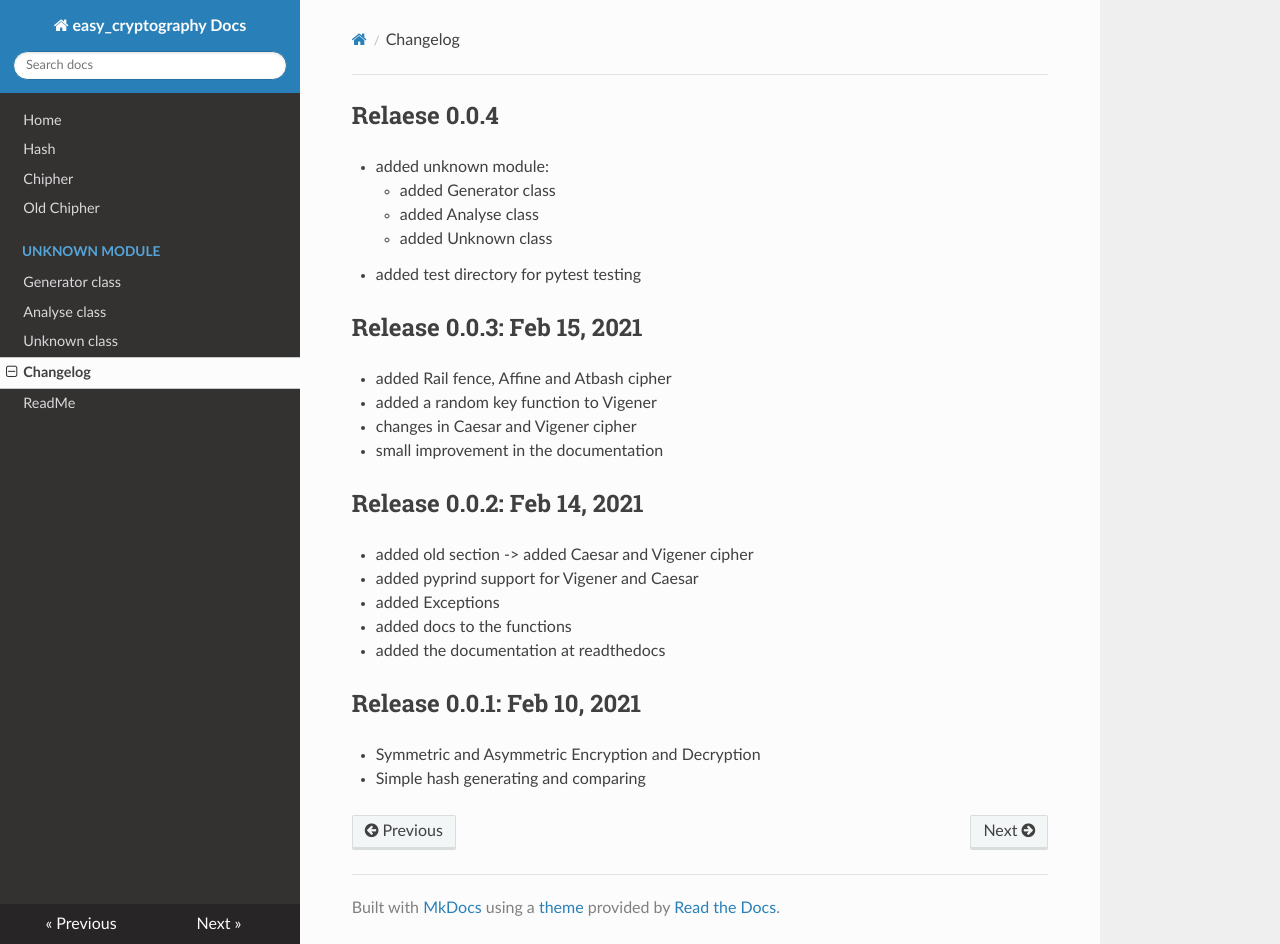
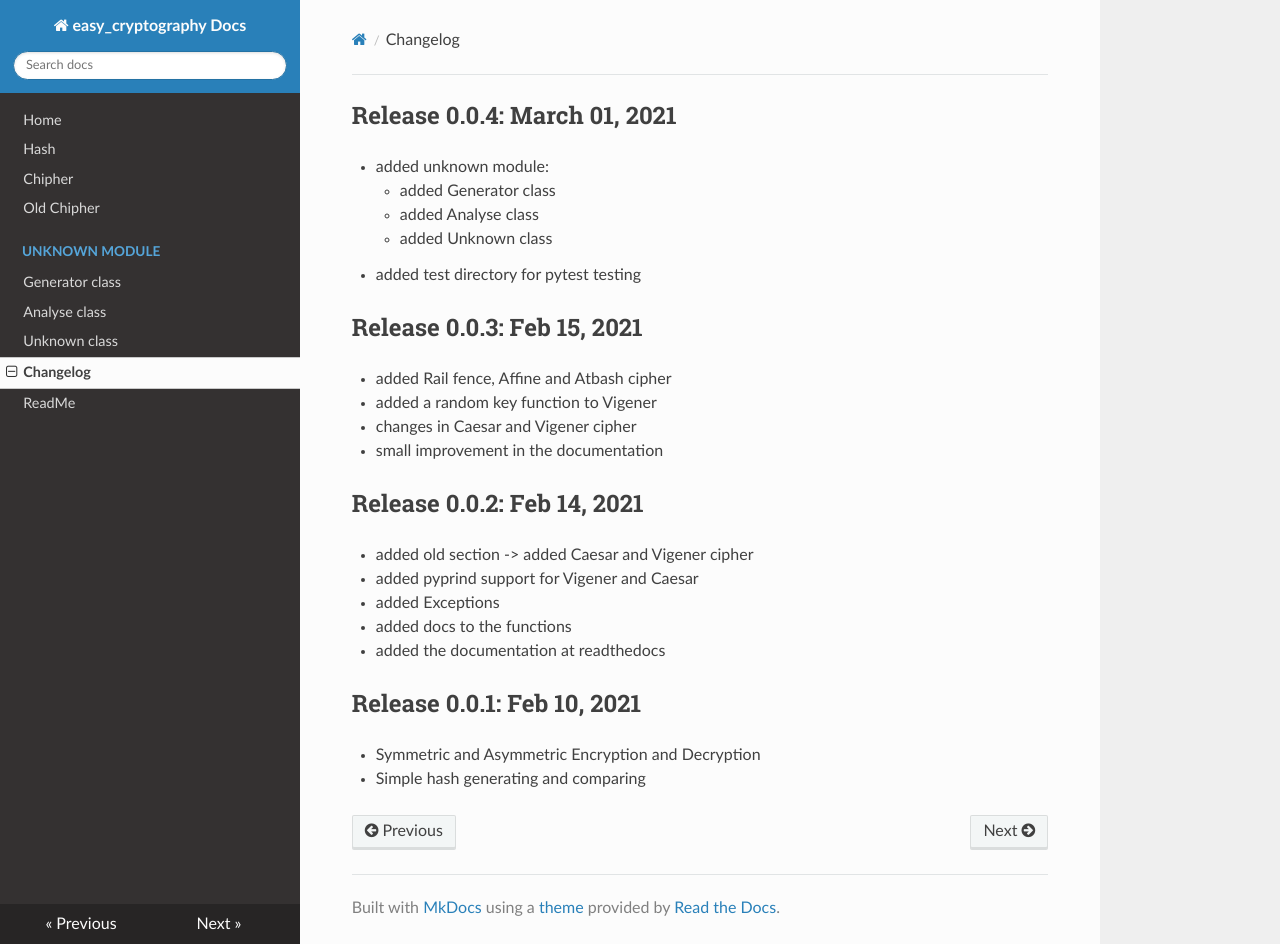
Before and after one commit to MrPoisen/easy_crypt_documentation, an MkDocs documentation site: the page built from docs/Changelog.md, in a window 1280 px wide and 944 px high. Built offline with MkDocs 1.6.1, drawn with Linux system fonts in a browser that asks for light colours; nearby versions of some CDN libraries.

Commit message:
Update Changelog.md

```diff
--- a/docs/Changelog.md
+++ b/docs/Changelog.md
@@ -1,4 +1,4 @@
-## Relaese 0.0.4
+## Release 0.0.4: March 01, 2021
 - added unknown module:
     - added Generator class
     - added Analyse class
```
